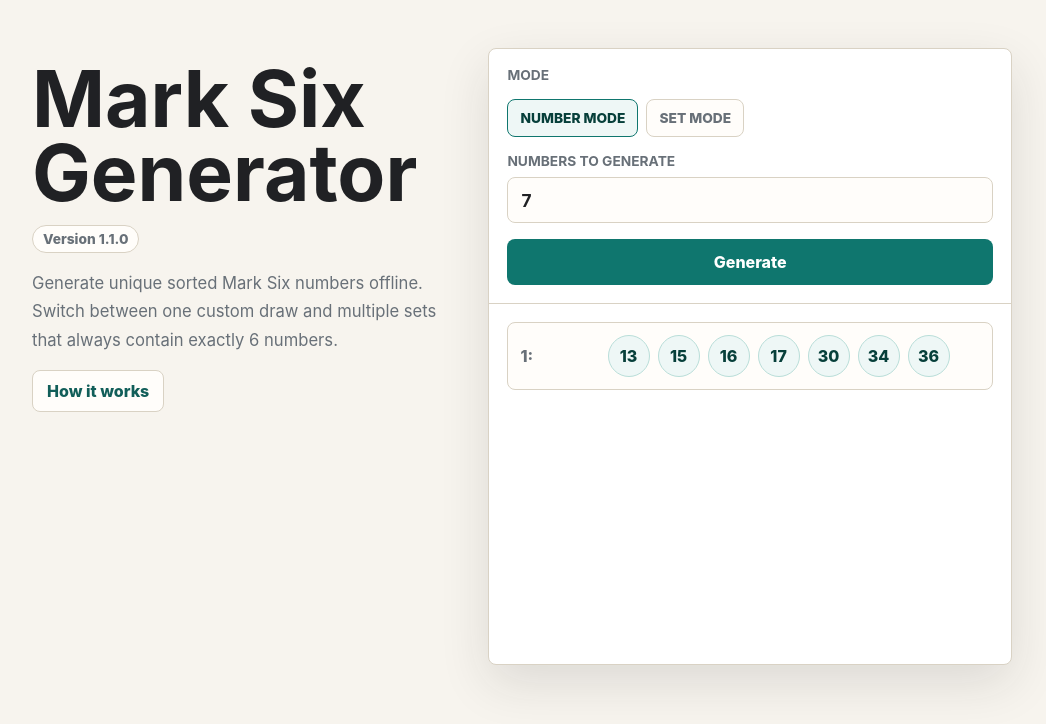
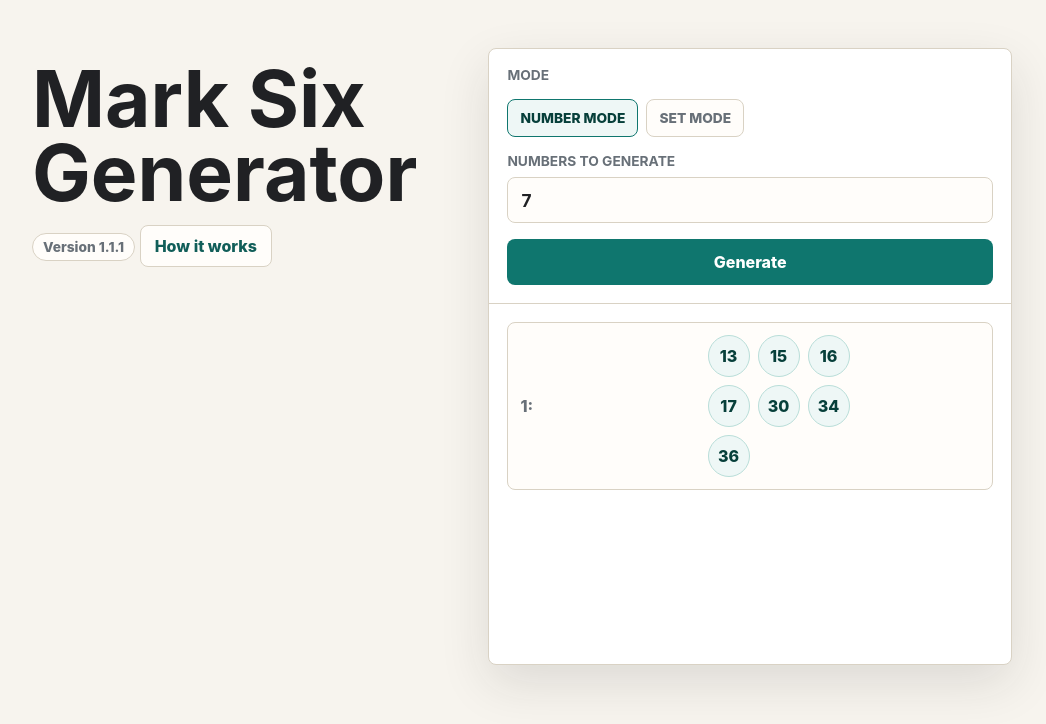
Before and after one commit to ck-johnny/mark6-gen, a website: page index.html in a window 1280 px wide. Both pictures are taken after a click on the button "Generate". Shown: the whole page, without its empty margins (118-1164 px from the left). Drawn offline with Linux system fonts and the light colour scheme.

Commit message:
Update generator display and version

```diff
--- a/bin/mark6-gen.js
+++ b/bin/mark6-gen.js
@@ -1,6 +1,6 @@
 #!/usr/bin/env node
 
-const VERSION = "1.1.0";
+const VERSION = "1.1.1";
 const MIN_NUMBER = 1;
 const MAX_NUMBER = 49;
 const DEFAULT_NUMBER_COUNT = 7;
--- a/index.html
+++ b/index.html
@@ -75,14 +75,6 @@
         color: var(--muted);
         font-size: 0.86rem;
         font-weight: 800;
-      }
-
-      .intro p {
-        max-width: 32rem;
-        margin: 0 0 16px;
-        color: var(--muted);
-        font-size: 1.04rem;
-        line-height: 1.7;
       }
 
       .learn-more {
@@ -242,8 +234,8 @@
       }
 
       .numbers {
-        display: flex;
-        flex-wrap: wrap;
+        display: grid;
+        grid-template-columns: repeat(3, 42px);
         justify-content: center;
         gap: 8px;
       }
@@ -305,11 +297,7 @@
       <div class="shell">
         <section class="intro" aria-labelledby="page-title">
           <h1 id="page-title">Mark Six Generator</h1>
-          <span class="version">Version 1.1.0</span>
-          <p>
-            Generate unique sorted Mark Six numbers offline. Switch between one
-            custom draw and multiple sets that always contain exactly 6 numbers.
-          </p>
+          <span class="version">Version 1.1.1</span>
           <a class="learn-more" href="explanation.html">How it works</a>
         </section>
 
@@ -432,6 +420,7 @@
       const syncModeFields = () => {
         const isSetMode = getMode() === "sets";
         numberCountField.hidden = isSetMode;
+        numberCountInput.disabled = isSetMode;
         setCountField.hidden = !isSetMode;
       };
 
--- a/package.json
+++ b/package.json
@@ -1,6 +1,6 @@
 {
   "name": "mark6-gen",
-  "version": "1.1.0",
+  "version": "1.1.1",
   "packageManager": "yarn@4.12.0",
   "scripts": {
     "start": "python3 -m http.server 8000",
--- a/service-worker.js
+++ b/service-worker.js
@@ -1,4 +1,4 @@
-const CACHE_NAME = "mark6-gen-v1.1.0";
+const CACHE_NAME = "mark6-gen-v1.1.1";
 const APP_SHELL = [
   "./",
   "./index.html",
```
